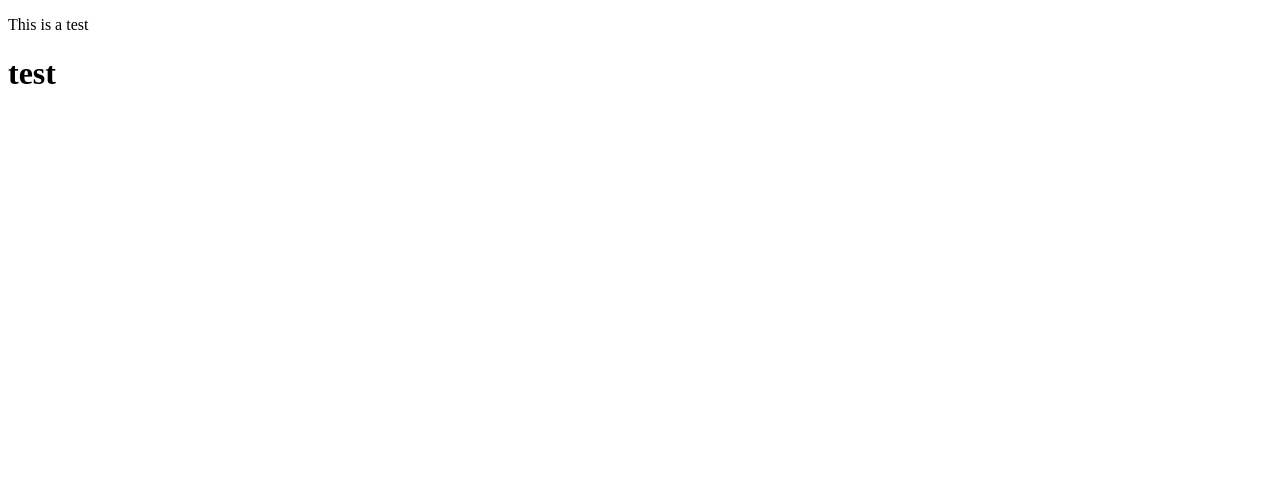
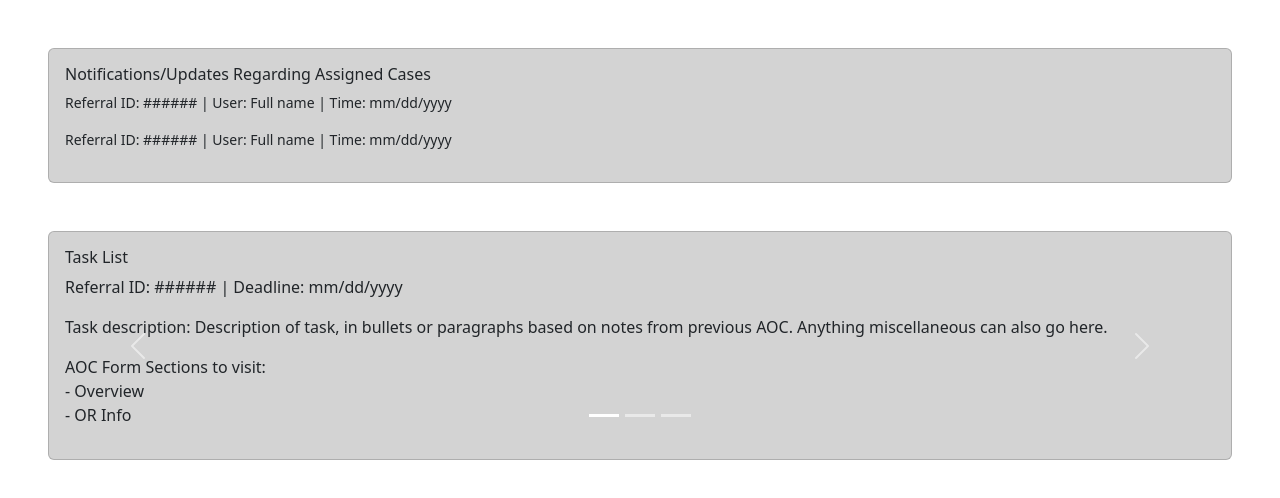
Before and after one commit to P1janMing/CORE, a plain HTML site: page index.html in a window 1280 px wide. Drawn offline with nearby package versions, Linux system fonts and the light colour scheme.

Commit message:
Added notification & task list cards

```diff
--- a/css/styles.css
+++ b/css/styles.css
@@ -0,0 +1,7 @@
+#NotificationsCard {
+    background-color:lightgrey;
+}
+
+.notifsText {
+    font-size: 14px;
+}
--- a/index.html
+++ b/index.html
@@ -2,9 +2,59 @@
 <html>
 	<head>
 		<title>Main Dashboard</title>
-		<p>This is a test</p>
+		<link rel="stylesheet" type="text/css" href="css/styles.css">
+		<!-- Bootstrap CSS -->
+		<link href="https://cdn.jsdelivr.net/npm/bootstrap@5.3.8/dist/css/bootstrap.min.css" rel="stylesheet" integrity="sha384-sRIl4kxILFvY47J16cr9ZwB07vP4J8+LH7qKQnuqkuIAvNWLzeN8tE5YBujZqJLB" crossorigin="anonymous">
 	</head>
 	<body>
-      <h1>test</h1>
+		<script src="https://cdn.jsdelivr.net/npm/bootstrap@5.3.3/dist/js/bootstrap.bundle.min.js"></script>
+
+		<!-- Notifications Section -->
+		<div class="card m-5" id="NotificationsCard">
+			<div class="card-body">
+				<h6>Notifications/Updates Regarding Assigned Cases</h6>
+				<p class="notifsText">Referral ID: ###### | User: Full name | Time: mm/dd/yyyy</p>
+				<p class="notifsText">Referral ID: ###### | User: Full name | Time: mm/dd/yyyy</p>
+			</div>
+		</div>
+
+		<div class="card m-5" id="NotificationsCard">
+			<div class="card-body">
+				<div class="carousel-container">
+					<div id="taskList" class="carousel slide">
+						<div class="carousel-indicators">
+							<button type="button" data-bs-target="#taskList" data-bs-slide-to="0" class="active" aria-current="true" aria-label="Slide 1"></button>
+							<button type="button" data-bs-target="#taskList" data-bs-slide-to="1" aria-label="Slide 2"></button>
+							<button type="button" data-bs-target="#taskList" data-bs-slide-to="2" aria-label="Slide 3"></button>
+						</div>
+						<div class="carousel-inner">
+							<div class="carousel-item active">
+								<h6>Task List</h6>
+								<p>Referral ID: ###### | Deadline: mm/dd/yyyy</p>
+								<p>Task description: Description of task, in bullets or paragraphs based on notes from previous AOC. Anything miscellaneous can also go here.</p>
+								<p>AOC Form Sections to visit: <br> - Overview <br> - OR Info</p>
+							</div>
+							<div class="carousel-item">
+								<h6>Task List</h6>
+								<p>Referral ID: ###### | Deadline: mm/dd/yyyy</p>
+							</div>
+							<div class="carousel-item">
+								<h6>Task List</h6>
+								<p>Referral ID: ###### | Deadline: mm/dd/yyyy</p>
+							</div>
+							</div>
+						</div>
+						<button class="carousel-control-prev" type="button" data-bs-target="#taskList" data-bs-slide="prev">
+							<span class="carousel-control-prev-icon" aria-hidden="true"></span>
+							<span class="visually-hidden">Previous</span>
+						</button>
+						<button class="carousel-control-next" type="button" data-bs-target="#taskList" data-bs-slide="next">
+							<span class="carousel-control-next-icon" aria-hidden="true"></span>
+							<span class="visually-hidden">Next</span>
+						</button>
+					</div>
+				</div>
+			</div>
+		</div>
   	</body>
 </html>
```
